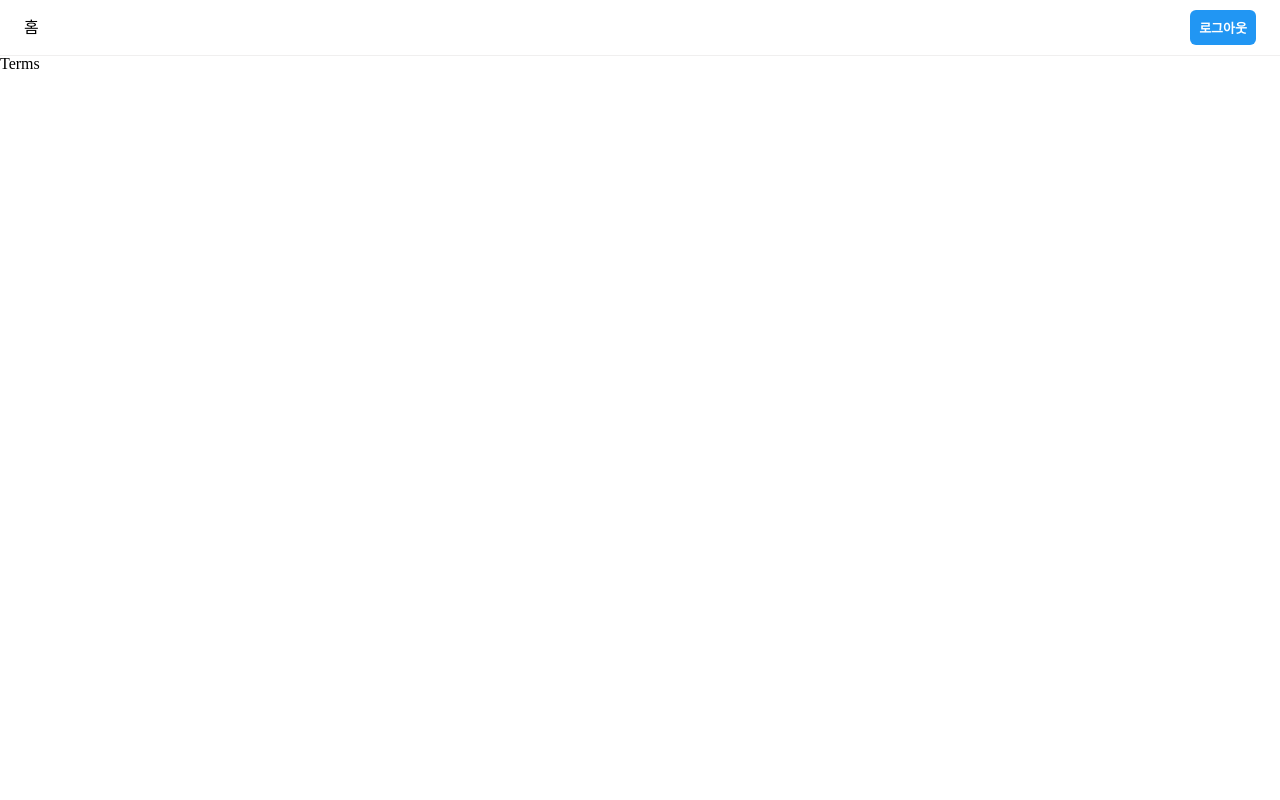
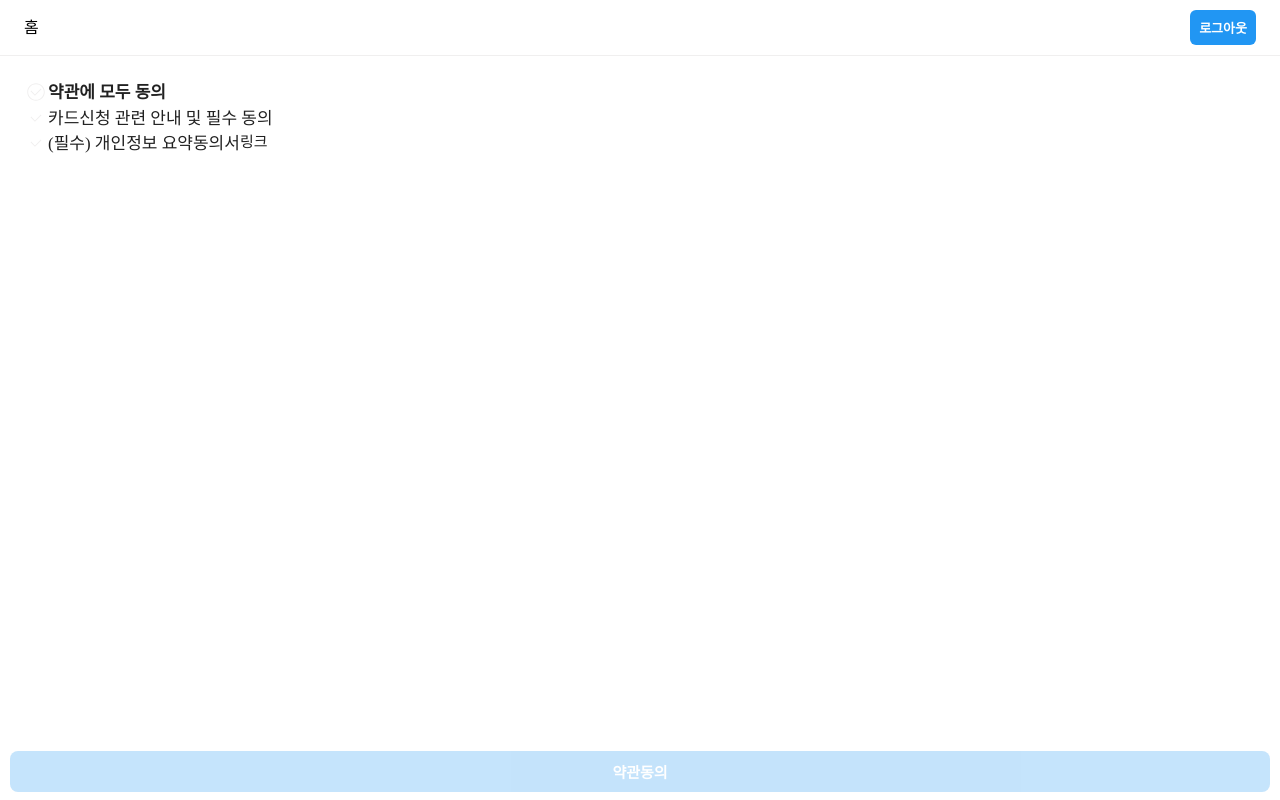
Before and after one commit to haemi-jeon/fastcampus-mcard, a React (Create React App) app: page /apply/1 in a window 1280 px wide. Built offline with nearby package versions, Linux system fonts and the light colour scheme; no server answers; sample sign-in values are in the browser's storage.

Commit message:
카드신청구현 - 약관동의

```diff
--- a/src/components/apply/Terms.tsx
+++ b/src/components/apply/Terms.tsx
@@ -1,5 +1,76 @@
-function Terms() {
-  return <div>Terms</div>
+import { useCallback, useState, MouseEvent } from 'react'
+
+import { 약관목록 } from '@/constants/apply'
+import Agreement from '@shared/Agreement'
+import FixedBottomButton from '../shared/FixedBottomButton'
+
+function Terms({ onNext }: { onNext: (terms: string[]) => void }) {
+  const [termsAgreements, setTermsAgreements] = useState(() => {
+    return 약관목록.reduce<Record<string, boolean>>(
+      (prev, term) => ({
+        ...prev,
+        [term.id]: false,
+      }),
+      {},
+    )
+  })
+
+  const 모든약관동의되었는가 = Object.values(termsAgreements).every(
+    (동의여부) => 동의여부,
+  )
+
+  const handleAllAgreement = useCallback(
+    (_: MouseEvent<HTMLElement>, checked: boolean) => {
+      console.log(checked)
+
+      setTermsAgreements((prevTerms) => {
+        return Object.keys(prevTerms).reduce(
+          (prev, key) => ({
+            ...prev,
+            [key]: checked,
+          }),
+          {},
+        )
+      })
+    },
+    [],
+  )
+
+  return (
+    <div>
+      <Agreement>
+        <Agreement.Title
+          checked={모든약관동의되었는가}
+          onChange={handleAllAgreement}
+        >
+          약관에 모두 동의
+        </Agreement.Title>
+        {약관목록.map(({ id, title, link }) => (
+          <Agreement.Description
+            key={id}
+            link={link}
+            checked={termsAgreements[id]}
+            onChange={(_, checked) => {
+              setTermsAgreements((prevTerms) => ({
+                ...prevTerms,
+                [id]: checked,
+              }))
+            }}
+          >
+            {title}
+          </Agreement.Description>
+        ))}
+      </Agreement>
+
+      <FixedBottomButton
+        label="약관동의"
+        disabled={모든약관동의되었는가 === false}
+        onClick={() => {
+          onNext(Object.keys(termsAgreements))
+        }}
+      />
+    </div>
+  )
 }
 
 export default Terms
--- /dev/null
+++ b/src/components/shared/Agreement.tsx
@@ -0,0 +1,106 @@
+import { MouseEvent } from 'react'
+import { css } from '@emotion/react'
+
+import Flex from './Flex'
+import Text from './Text'
+
+import { colors } from '@/styles/colorPalette'
+
+function Agreement({ children }: { children: React.ReactNode }) {
+  return (
+    <Flex as="ul" direction="column" css={agreementContainerStyles}>
+      {children}
+    </Flex>
+  )
+}
+
+function AgreementTitle({
+  children,
+  checked,
+  onChange,
+}: {
+  children: React.ReactNode
+  checked: boolean
+  onChange: (e: MouseEvent<HTMLElement>, checked: boolean) => void
+}) {
+  return (
+    <Flex as="li" onClick={(e) => onChange(e, !checked)}>
+      <IconCheck checked={checked} withCircle={true} />
+      <Text bold={true}>{children}</Text>
+    </Flex>
+  )
+}
+
+function AgreementDescription({
+  children,
+  checked,
+  onChange,
+  link,
+  widthCircle,
+}: {
+  children: React.ReactNode
+  checked: boolean
+  onChange: (e: MouseEvent<HTMLElement>, checked: boolean) => void
+  link?: string
+  widthCircle?: boolean
+}) {
+  return (
+    <Flex>
+      <Flex
+        onClick={(e) => {
+          onChange(e, !checked)
+        }}
+      >
+        <IconCheck checked={checked} />
+        <Text typeof="t6">{children}</Text>
+      </Flex>
+      {link != null ? (
+        <a href={link} target="_blank" rel="noreferrer">
+          <Text typography="t6">링크</Text>
+        </a>
+      ) : null}
+    </Flex>
+  )
+}
+
+Agreement.Title = AgreementTitle
+Agreement.Description = AgreementDescription
+
+function IconCheck({
+  checked,
+  withCircle = false,
+}: {
+  checked: boolean
+  withCircle?: boolean
+}) {
+  return (
+    <svg id="Layer_1" version="1.1" viewBox="0 0 64 64" width={24} height={24}>
+      <g>
+        <g id="Icon-Check" transform="translate(328.000000, 278.000000)">
+          {withCircle ? (
+            <path
+              d="M-296-222.6c-12.9,0-23.4-10.5-23.4-23.4c0-12.9,10.5-23.4,23.4-23.4     c12.9,0,23.4,10.5,23.4,23.4C-272.6-233.1-283.1-222.6-296-222.6L-296-222.6z M-296-266.9c-11.5,0-20.9,9.4-20.9,20.9     s9.4,20.9,20.9,20.9s20.9-9.4,20.9-20.9S-284.5-266.9-296-266.9L-296-266.9z"
+              id="Fill-43"
+              fill={checked ? colors.blue : colors.grey}
+            />
+          ) : null}
+          <polyline
+            id="Fill-44"
+            points="-298.8,-235.9 -310.7,-247.9 -308.9,-249.7 -298.8,-239.5 -283.1,-255.2      -281.3,-253.4 -298.8,-235.9    "
+            fill={checked ? colors.blue : colors.grey}
+          />
+        </g>
+      </g>
+    </svg>
+  )
+}
+
+const agreementContainerStyles = css`
+  padding: 24px;
+
+  & li {
+    cursor: pointer;
+  }
+`
+
+export default Agreement
--- /dev/null
+++ b/src/constants/apply.ts
@@ -0,0 +1,29 @@
+import { Term, Option } from '@models/apply'
+
+export const 약관목록 = [
+  {
+    id: '01',
+    title: '카드신청 관련 안내 및 필수 동의',
+  },
+  {
+    id: '02',
+    title: '(필수) 개인정보 요약동의서',
+    link: 'https://www.google.com',
+  },
+] as Term[]
+
+export const 연소득옵션 = [
+  { label: '600만원 ~ 5,000만원', value: '600만원 ~ 5,000만원' },
+  { label: '5,000만원 ~ 1억원', value: '5,000만원 ~ 1억원' },
+  { label: '1억원 초과', value: '1억원 초과' },
+] as Option[]
+
+export const 신용점수옵션 = [
+  { label: '600점 이상', value: '600점 이상' },
+  { label: '600점 미만', value: '600점 미만' },
+] as Option[]
+
+export const 결제일옵션 = [
+  { label: '1일', value: '1일' },
+  { label: '25일', value: '25일' },
+] as Option[]
--- /dev/null
+++ b/src/models/apply.ts
@@ -0,0 +1,25 @@
+import { User } from './user'
+
+export interface Term {
+  id: string
+  link?: string
+  title: string
+}
+
+export interface ApplyValues {
+  userId: User['uid']
+  terms: Array<Term['id']>
+  appliedAt: Date
+  cardId: string
+  salary: string
+  creditScore: string
+  payDate: string
+  isMaster: boolean
+  isHipass: boolean
+  isRf: boolean
+}
+
+export interface Option {
+  label: string
+  value: string | number | undefined
+}
--- a/src/pages/Apply.tsx
+++ b/src/pages/Apply.tsx
@@ -7,9 +7,13 @@ import CardInfo from '@/components/apply/CardInfo'
 function ApplyPage() {
   const [step, setStep] = useState(0)
 
+  const handleTermsChange = (terms: string[]) => {
+    console.log('terms', terms)
+  }
+
   return (
     <div>
-      {step === 0 ? <Terms /> : null}
+      {step === 0 ? <Terms onNext={handleTermsChange} /> : null}
       {step === 1 ? <BasicInfo /> : null}
       {step === 2 ? <CardInfo /> : null}
     </div>
```
